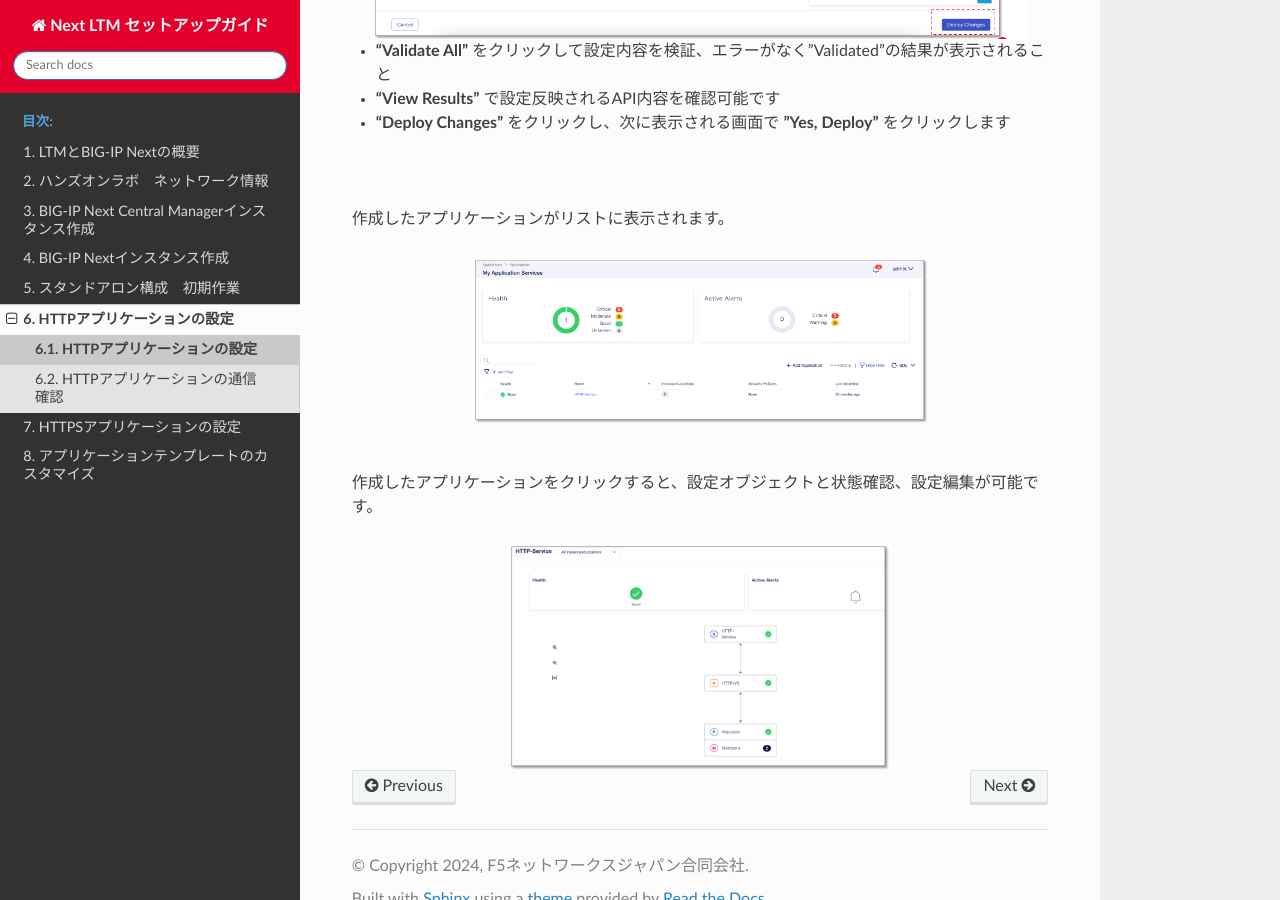
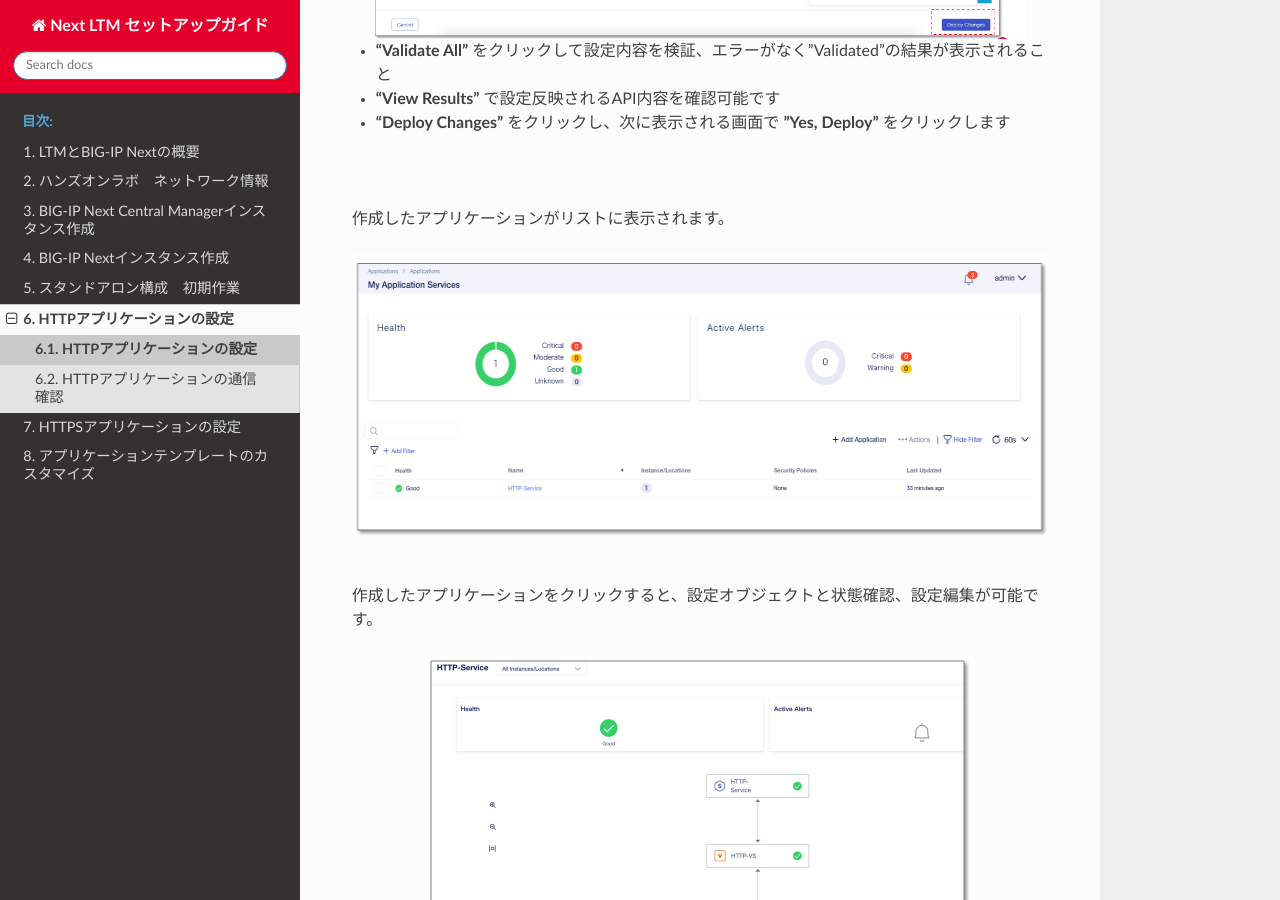
Before and after one commit to BeF5/f5j-easy-setup-next-ltm, a Sphinx documentation site: the page built from docs/content06/module01/module01.rst, in a window 1280 px wide and 900 px high, scrolled down 5445 px. Built offline with Sphinx 7.4.7 and the Read the Docs theme 2.0.0, drawn with Linux system fonts in a browser that asks for light colours.

Commit message:
Update module01.rst

```diff
--- a/docs/content06/module01/module01.rst
+++ b/docs/content06/module01/module01.rst
@@ -133,7 +133,7 @@ Pool memberを設定します。
 作成したアプリケーションがリストに表示されます。
 
 .. figure:: images/c6-m1-12.png
-   :scale: 30%
+   :scale: 50%
    :align: center
 
 
@@ -141,5 +141,5 @@ Pool memberを設定します。
 作成したアプリケーションをクリックすると、設定オブジェクトと状態確認、設定編集が可能です。
 
 .. figure:: images/c6-m1-13.png
-   :scale: 35%
+   :scale: 50%
    :align: center
```
